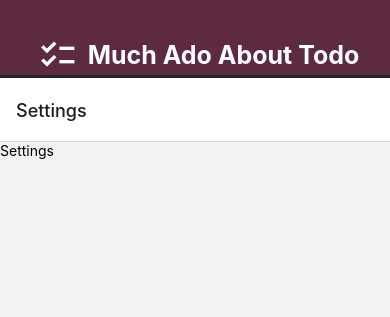
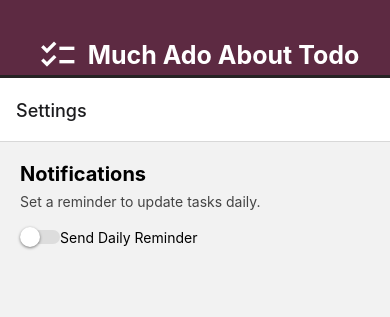
Before and after one commit to kjubar-fs/xplat-lab, a React Native app: screen /SettingsScreen in a window 390 px wide. Shown: the top 317 px of the page. Built offline with nearby package versions, Linux system fonts and the light colour scheme; no server answers; the database is empty.

Commit message:
Add content and styles for settings page

```diff
--- a/src/components/Settings/index.js
+++ b/src/components/Settings/index.js
@@ -1,13 +1,30 @@
 /*
  *  Author: Kaleb Jubar
  *  Created: 1 Aug 2024, 11:00:36 AM
- *  Last update:
+ *  Last update: 1 Aug 2024, 11:42:06 AM
  *  Copyright (c) 2024 Kaleb Jubar
  */
-import { Text } from "react-native";
+import { Pressable, Switch, Text, View } from "react-native";
+import styles from "./styles";
 
 export default function Settings() {
     return (
-        <Text>Settings</Text>
+        <View style={styles.container}>
+            <View style={styles.settingContainer}>
+                <Text style={styles.settingName}>Notifications</Text>
+                <Text style={styles.settingDetail}>Set a reminder to update tasks daily.</Text>
+
+                <View style={styles.switchContainer}>
+                    <Switch
+                        trackColor={{ false: "#DDD", true: "#B38B9D" }}
+                        ios_backgroundColor="#DDD"
+                        thumbColor="white"
+                    />
+                    <Pressable>
+                        <Text>Send Daily Reminder</Text>
+                    </Pressable>
+                </View>
+            </View>
+        </View>
     );
 }
--- a/src/components/Settings/styles.js
+++ b/src/components/Settings/styles.js
@@ -0,0 +1,34 @@
+/*
+ *  Author: Kaleb Jubar
+ *  Created: 1 Aug 2024, 11:00:40 AM
+ *  Last update: 1 Aug 2024, 11:41:32 AM
+ *  Copyright (c) 2024 Kaleb Jubar
+ */
+import { Platform, StyleSheet } from "react-native";
+
+export default StyleSheet.create({
+    container: {
+        padding: 20,
+    },
+
+    settingContainer: {
+        flexDirection: "column",
+        gap: 7,
+    },
+
+    settingName: {
+        fontWeight: "bold",
+        fontSize: 20,
+    },
+
+    settingDetail: {
+        color: "#444",
+    },
+
+    switchContainer: {
+        flexDirection: "row",
+        alignItems: "center",
+        gap: Platform.OS === "ios" ? 10 : 0,
+        marginTop: 10,
+    },
+});
```
